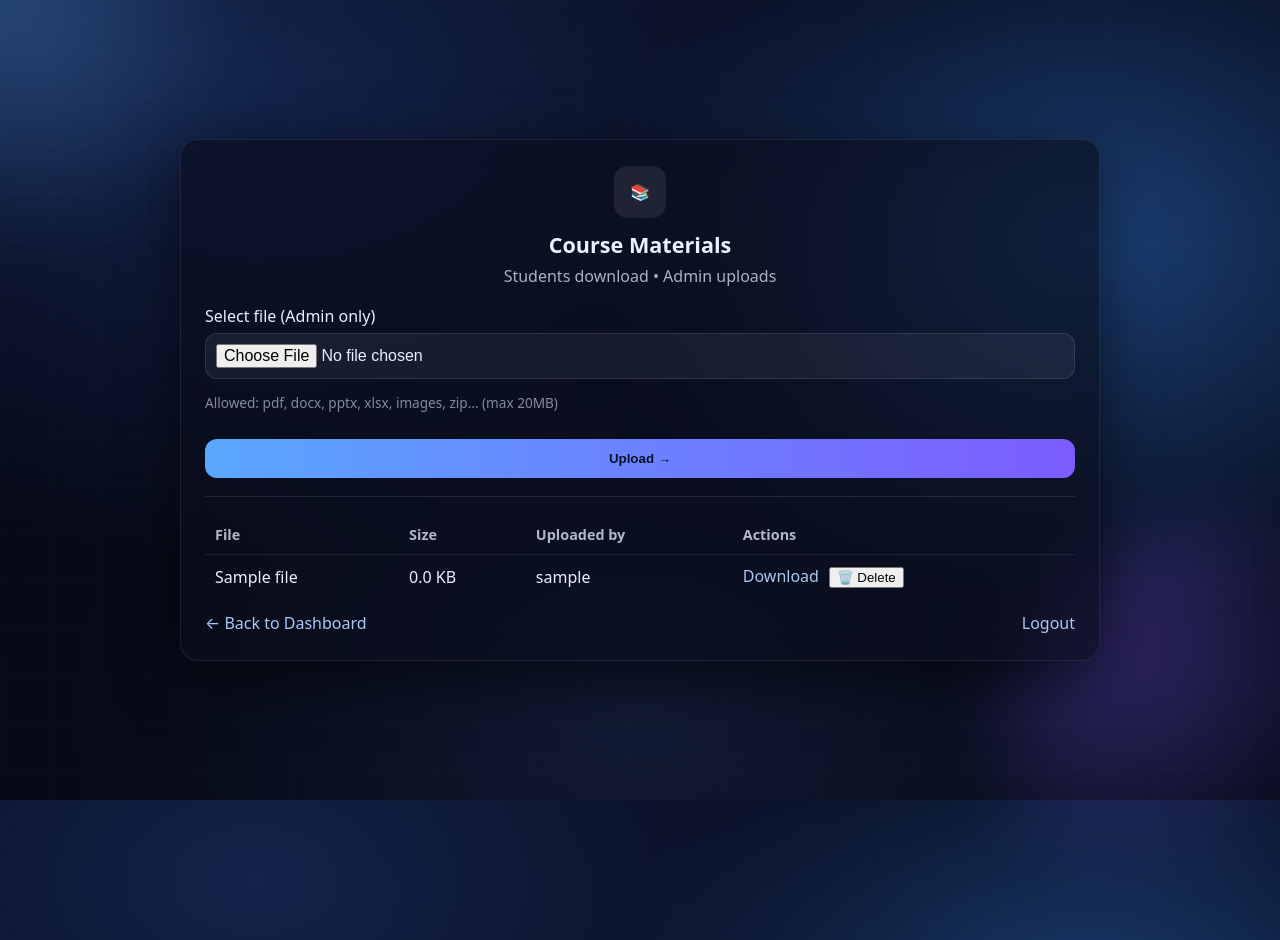
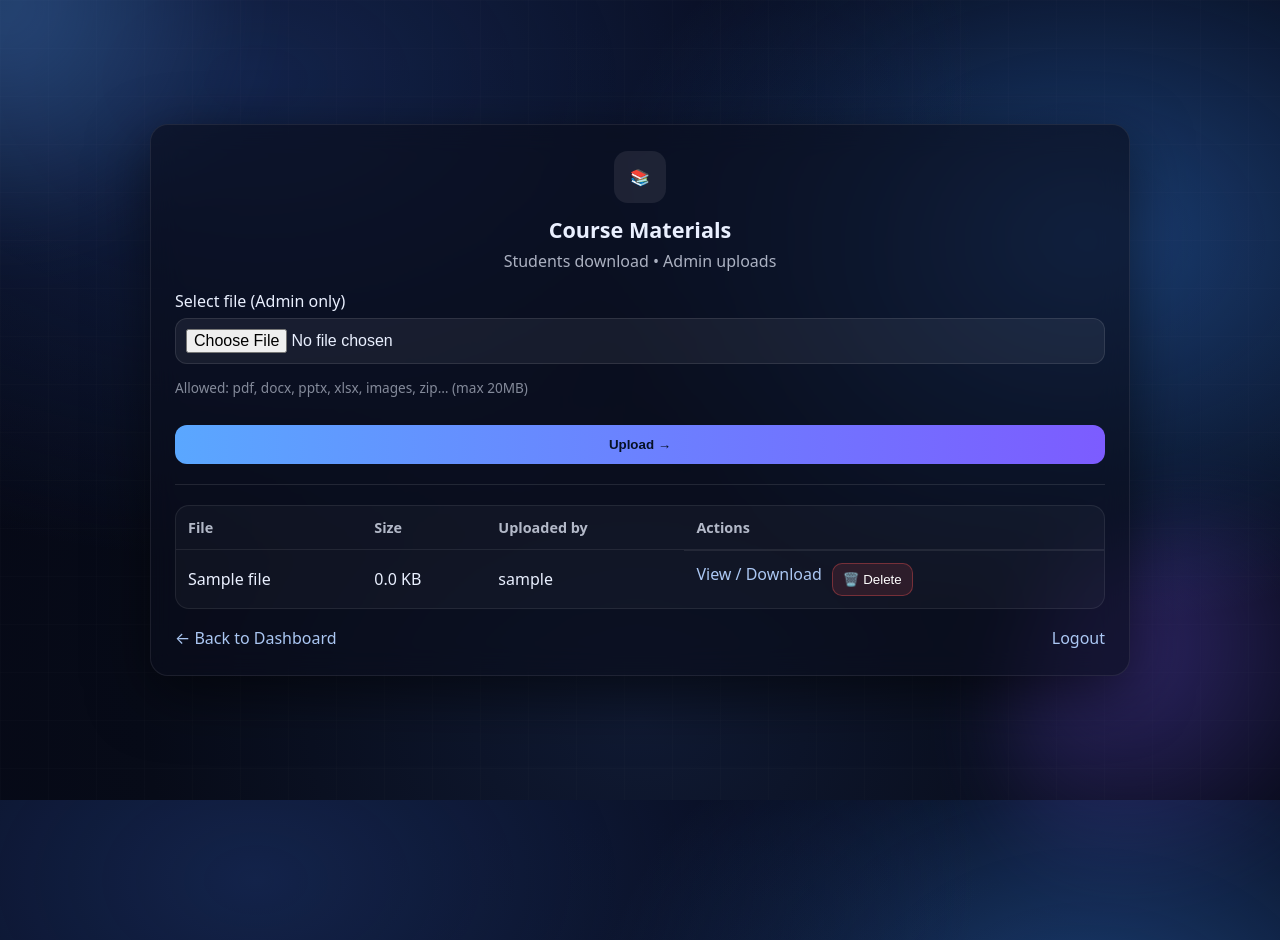
Before and after one commit to EnglishEdu28/TheEngEdu28, a Flask app: page /files in a window 1280 px wide; the page is wider, and only the part inside the window is pictured. Run offline with Flask 3, Linux system fonts and the light colour scheme; the visitor is signed in with stand-in values (Sample User, id 1); tables that the repository leaves empty hold one stand-in row (values such as "Sample post").

Commit message:
Update files.html

```diff
--- a/templates/files.html
+++ b/templates/files.html
@@ -8,7 +8,7 @@
 </head>
 <body>
   <main class="page">
-    <section class="auth-card" style="max-width: 920px;">
+    <section class="auth-card" style="max-width: 980px;">
       <header class="auth-header">
         <div class="logo-badge">📚</div>
         <h1>Course Materials</h1>
@@ -18,7 +18,9 @@
       {% with messages = get_flashed_messages(with_categories=true) %}
         {% if messages %}
           {% for cat, msg in messages %}
-            <div class="alert {% if cat == 'error' %}alert-error{% endif %}">{{ msg }}</div>
+            <div class="alert {% if cat == 'error' %}alert-error{% endif %}">
+              {{ msg }}
+            </div>
           {% endfor %}
         {% endif %}
       {% endwith %}
@@ -33,54 +35,75 @@
             <p class="hint">Allowed: pdf, docx, pptx, xlsx, images, zip… (max 20MB)</p>
           </div>
 
-          <button class="btn" type="submit">Upload <span class="btn-arrow">→</span></button>
+          <button class="btn" type="submit">
+            Upload <span class="btn-arrow">→</span>
+          </button>
         </form>
 
-        <hr style="border:none; border-top:1px solid rgba(255,255,255,0.10); margin:18px 0;">
+        <hr style="border:none; border-top:1px solid rgba(255,255,255,0.10); margin:20px 0;">
       {% else %}
-        <div class="alert" role="status">
+        <div class="alert">
           <strong>Students</strong>
           <span>You can only download files. Only admin uploads materials.</span>
         </div>
       {% endif %}
 
-      <div style="overflow:auto;">
-        <table style="width:100%; border-collapse: collapse;">
+      <div class="table-wrap">
+        <table class="table">
           <thead>
-            <tr style="text-align:left; color: rgba(234,240,255,0.75); font-size: 0.9rem;">
-              <th style="padding:10px;">File</th>
-              <th style="padding:10px;">Size</th>
-              <th style="padding:10px;">Uploaded by</th>
-              <th style="padding:10px;">Actions</th>
+            <tr>
+              <th>File</th>
+              <th>Size</th>
+              <th>Uploaded by</th>
+              <th>Actions</th>
             </tr>
           </thead>
           <tbody>
             {% for f in files %}
-              <tr style="border-top: 1px solid rgba(255,255,255,0.08);">
-                <td style="padding:10px;">{{ f.original_name }}</td>
-                <td style="padding:10px;">{{ (f.size / 1024)|round(1) }} KB</td>
-                <td style="padding:10px;">{{ f.username }}</td>
-                <td style="padding:10px; display:flex; gap:10px; flex-wrap:wrap;">
-                  <a class="link" href="{{ url_for('download', file_id=f.id) }}">Download</a>
+              <tr>
+                <td>{{ f.original_name }}</td>
+
+                <td>
+                  {% if f.size and f.size >= (1024*1024) %}
+                    {{ (f.size / (1024*1024))|round(2) }} MB
+                  {% else %}
+                    {{ (f.size / 1024)|round(1) }} KB
+                  {% endif %}
+                </td>
+
+                <td>{{ f.username }}</td>
+
+                <td class="actions">
+                  <a class="link"
+                     href="{{ url_for('download', file_id=f.id) }}"
+                     target="_blank"
+                     rel="noopener">
+                    View / Download
+                  </a>
 
                   {% if session.get("is_admin") %}
-                    <form method="POST" action="{{ url_for('delete', file_id=f.id) }}"
+                    <form method="POST"
+                          action="{{ url_for('delete', file_id=f.id) }}"
                           onsubmit="return confirm('Delete this file?');">
-                      <button class="icon-btn" type="submit">🗑️ Delete</button>
+                      <button class="btn-danger" type="submit">
+                        🗑️ Delete
+                      </button>
                     </form>
                   {% endif %}
                 </td>
               </tr>
             {% else %}
               <tr>
-                <td style="padding:10px;" colspan="4">No files uploaded yet.</td>
+                <td colspan="4" style="padding:14px;">
+                  No files uploaded yet.
+                </td>
               </tr>
             {% endfor %}
           </tbody>
         </table>
       </div>
 
-      <div class="row" style="margin-top:14px;">
+      <div class="row" style="margin-top:18px;">
         <a class="link" href="{{ url_for('dashboard') }}">← Back to Dashboard</a>
         <a class="link" href="{{ url_for('logout') }}">Logout</a>
       </div>
```
